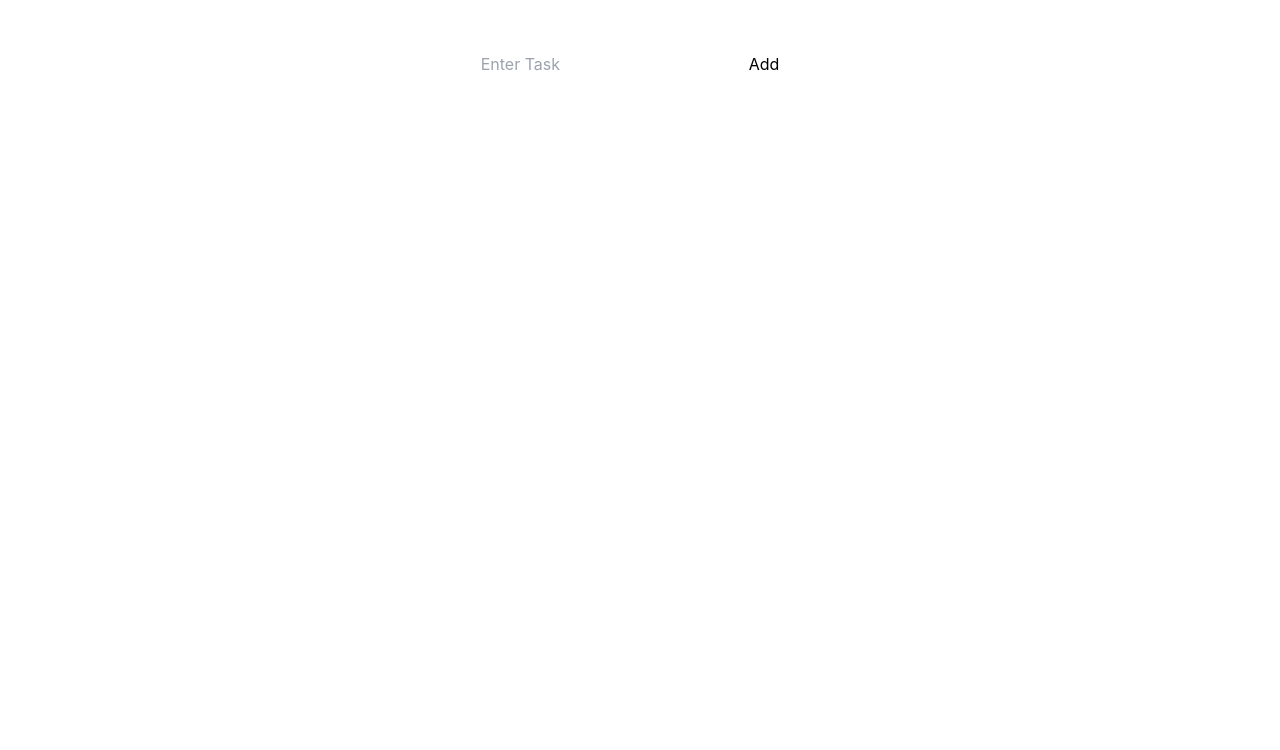
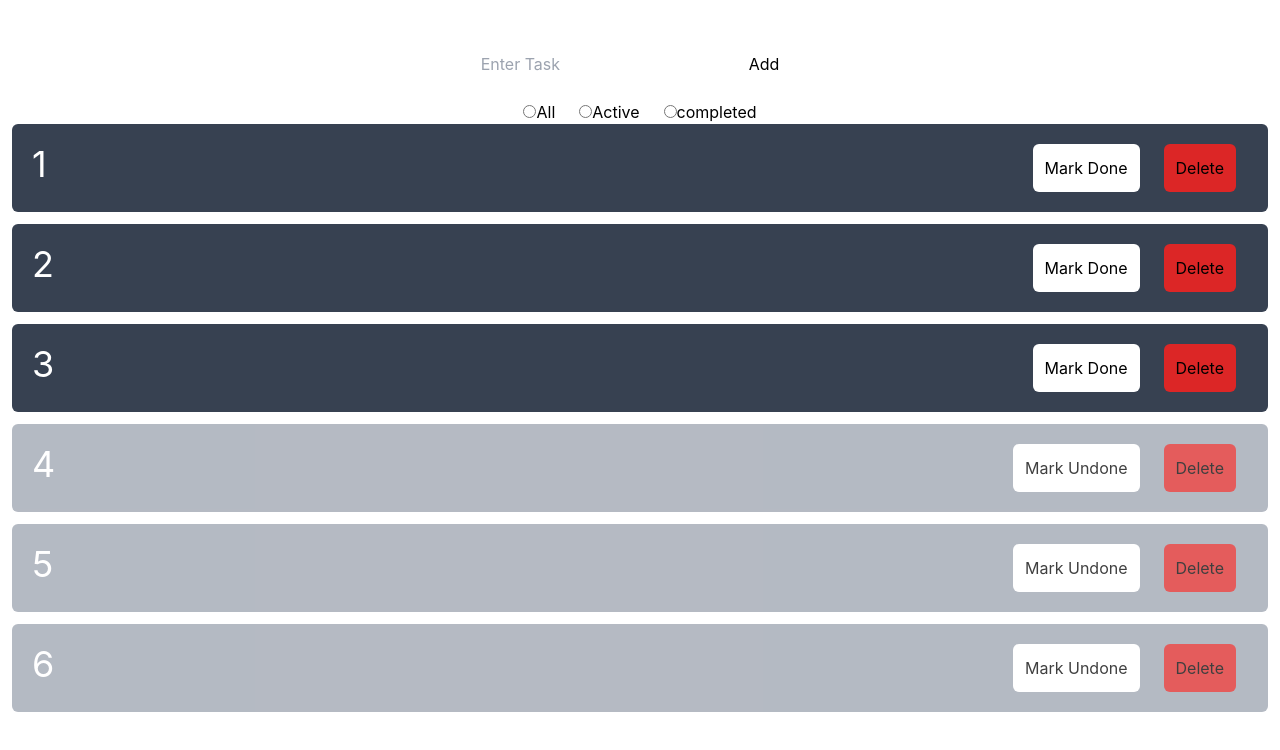
Before and after one commit to deciph3r/abdullah-ojt-to-do-list, a React (Create React App) app: page / in a window 1280 px wide. Shown: the top 750 px of the page. Built offline with nearby package versions, Linux system fonts and the light colour scheme.

Commit message:
completed all functionality

```diff
--- a/src/App.js
+++ b/src/App.js
@@ -1,45 +1,86 @@
 import { useState } from "react";
 
 
-function TaskList({ task, setTask }) {
-  const temp = [];
-  const onClickHandler = (e) => {
-    if (e.target.nodeName === "BUTTON") {
-      const t = task.filter((elemet) => elemet !== e.target.previousElementSibling.innerHTML)
+function Task({ task, setTask, ownTask, status, taskCompleted, setTaskCompleted }) {
+  const onClickHandlerDelete = function () {
+    const t = task.filter((element) => element !== ownTask)
+    setTask(t)
+  }
+  const onclickHandlerChange = function () {
+    if (status) {
+      let t = task.filter((element) => element !== ownTask)
+      setTask(t)
+      t = taskCompleted.map((element) => element)
+      t.push(ownTask)
+      setTaskCompleted(t)
+    }
+    else {
+      let t = taskCompleted.filter((element) => element !== ownTask)
+      setTaskCompleted(t)
+      t = task.map((element) => element)
+      t.push(ownTask)
       setTask(t)
     }
   }
-  for (let i = 0; i < task.length; i++) {
-    temp.push(
-      <div key={i} id={`${i}`} onClick={onClickHandler} className=" bg-gray-700 p-5 rounded-md mb-3">
-        <span className="text-white text-4xl">{task[i]}</span>
-        <button className="mx-3 bg-white p-3 rounded-md float-right">Delete</button>
-      </div>
-    )
-  }
 
   return (
-    <>
-      {temp}
-    </>
+    <div className={(status ? "bg-gray-700 p-5 rounded-md mb-3 " : "bg-gray-400 p-5 rounded-md mb-3 opacity-75")}>
+      <span className="text-white text-4xl">{ownTask}</span>
+      <button className="mx-3 bg-red-600 p-3 rounded-md float-right" onClick={onClickHandlerDelete}>Delete</button>
+      <button className="mx-3 bg-white p-3 rounded-md float-right" onClick={onclickHandlerChange}>{status ? "Mark Done" : "Mark Undone"}</button>
+    </div >
   )
 }
 
+
 function App() {
 
-  const [task, setTask] = useState([]);
+  const [task, setTask] = useState([1, 2, 3]);
+  const [taskCompleted, setTaskCompleted] = useState([4, 5, 6]);
   const [inputTask, setInputTask] = useState('');
+  const [show, setShow] = useState('all');
+
+  const radioHandler = function (event) {
+    if (event.target.nodeName === "INPUT") {
+      setShow(event.target.value)
+    }
+  }
 
   return (
     <div className="App ">
       <div className="flex justify-center pt-10 mb-3">
         <input type="text" placeholder="Enter Task" className="" value={inputTask} onChange={(e) => setInputTask(e.target.value)} />
-        <button className="bg-white mx-2 p-3" onClick={() => { setTask((task) => [...task, `${inputTask}`]); setInputTask('') }}>Add</button>
+        <button className="bg-white mx-2 p-3" onClick={() => { setTask((task) => [...task, `${inputTask}`]); setInputTask(''); console.log(task, taskCompleted) }}>Add</button>
       </div>
 
-      <div className="flex flex-col justify-center mx-3">
-        <TaskList task={task} setTask={setTask} />
+      <div className="flex justify-center" onClick={radioHandler}>
+        <div className="mx-3">
+          <input type="radio" name="choice" value="all" />
+          <span>All</span>
+        </div>
+        <div className="mx-3">
+          <input type="radio" name="choice" value="active" />
+          <span>Active</span>
+        </div>
+        <div className="mx-3">
+          <input type="radio" name="choice" value="completed" />
+          <span>completed</span>
+        </div>
       </div>
+
+
+      {(show === 'active' || show === 'all') && <div className="flex flex-col justify-center mx-3">
+        {task.map(element => {
+          return <Task key={element} task={task} ownTask={element} setTask={setTask} status taskCompleted={taskCompleted} setTaskCompleted={setTaskCompleted} />
+        })}
+      </div>}
+
+      {(show === 'completed' || show === 'all') && <div className="flex flex-col justify-center mx-3">
+        {taskCompleted.map(element => {
+          return <Task key={element} task={task} ownTask={element} setTask={setTask} status={false} taskCompleted={taskCompleted} setTaskCompleted={setTaskCompleted} />
+        })}
+      </div>}
+
     </div>
   );
 }
```
